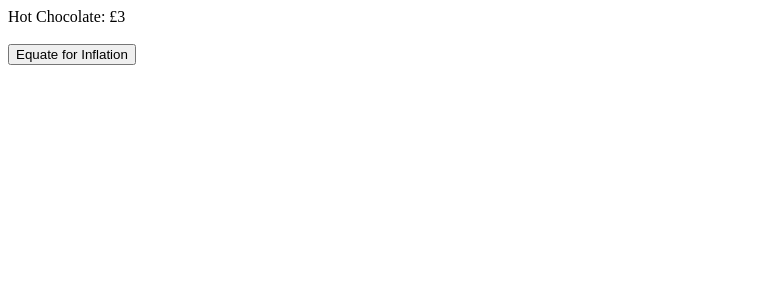
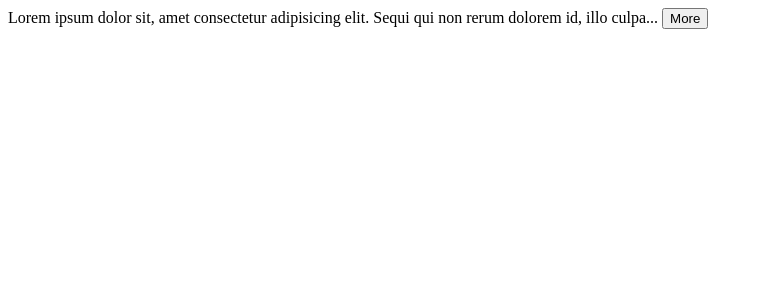
Before and after one commit to ElizaWymer/Finance-Tracker-WebProject, a React (Vite) app: page / in a window 1280 px wide. Shown: the top 300 px of the page, without its empty margins (0-763 px from the left). Built offline with nearby package versions, Linux system fonts and the light colour scheme.

Commit message:
Created an extendable text component using a statehook

```diff
--- a/src/App.tsx
+++ b/src/App.tsx
@@ -1,21 +1,22 @@
 import { useState } from "react";
+import ExpandableText from "./components/ExpandableText";
 
 function App() {
-  const [drink, setDrink] = useState({ name: "Hot Chocolate", price: 3 });
-
-  const handleClick = () => {
-    setDrink({
-      ...drink,
-      //price: 3.75,
-      price: drink.price + 1,
-    });
-  };
-
   return (
     <div>
-      {drink.name}: £{drink.price}
-      <br></br> <br></br>
-      <button onClick={handleClick}> Equate for Inflation</button>
+      <ExpandableText>
+        Lorem ipsum dolor sit, amet consectetur adipisicing elit. Sequi qui non
+        rerum dolorem id, illo culpa fuga excepturi voluptatibus dicta quae quia
+        consectetur sint consequuntur! Veniam modi, nostrum asperiores
+        dignissimos optio tenetur, ab neque minus corporis, officiis ipsam eius.
+        Autem a omnis, beatae cum mollitia praesentium ullam eaque aliquid at ad
+        facere harum modi fugit vel. Eveniet ratione deserunt deleniti nisi nemo
+        odit, perferendis recusandae, magnam labore tempore sapiente, voluptatum
+        eligendi minus qui culpa nihil quibusdam. Doloremque, enim cum! Ipsa
+        alias exercitationem ullam quis, iste voluptate quaerat quidem fugiat
+        suscipit rem nisi iure eaque saepe voluptas blanditiis molestiae aut
+        similique.
+      </ExpandableText>
     </div>
   );
 }
--- /dev/null
+++ b/src/components/ExpandableText.tsx
@@ -0,0 +1,24 @@
+import { useState } from "react";
+
+interface Props {
+  children: string;
+  maxChars?: number;
+}
+
+const ExpandableText = ({ children, maxChars = 100 }: Props) => {
+  const [isExpanded, setExpanded] = useState(false);
+
+  if (children.length <= maxChars) return <p>{children} </p>;
+
+  const text = isExpanded ? children : children.substring(0, maxChars);
+  return (
+    <div>
+      {text}...{" "}
+      <button onClick={() => setExpanded(!isExpanded)}>
+        {isExpanded ? "Less" : "More"}
+      </button>
+    </div>
+  );
+};
+
+export default ExpandableText;
```
